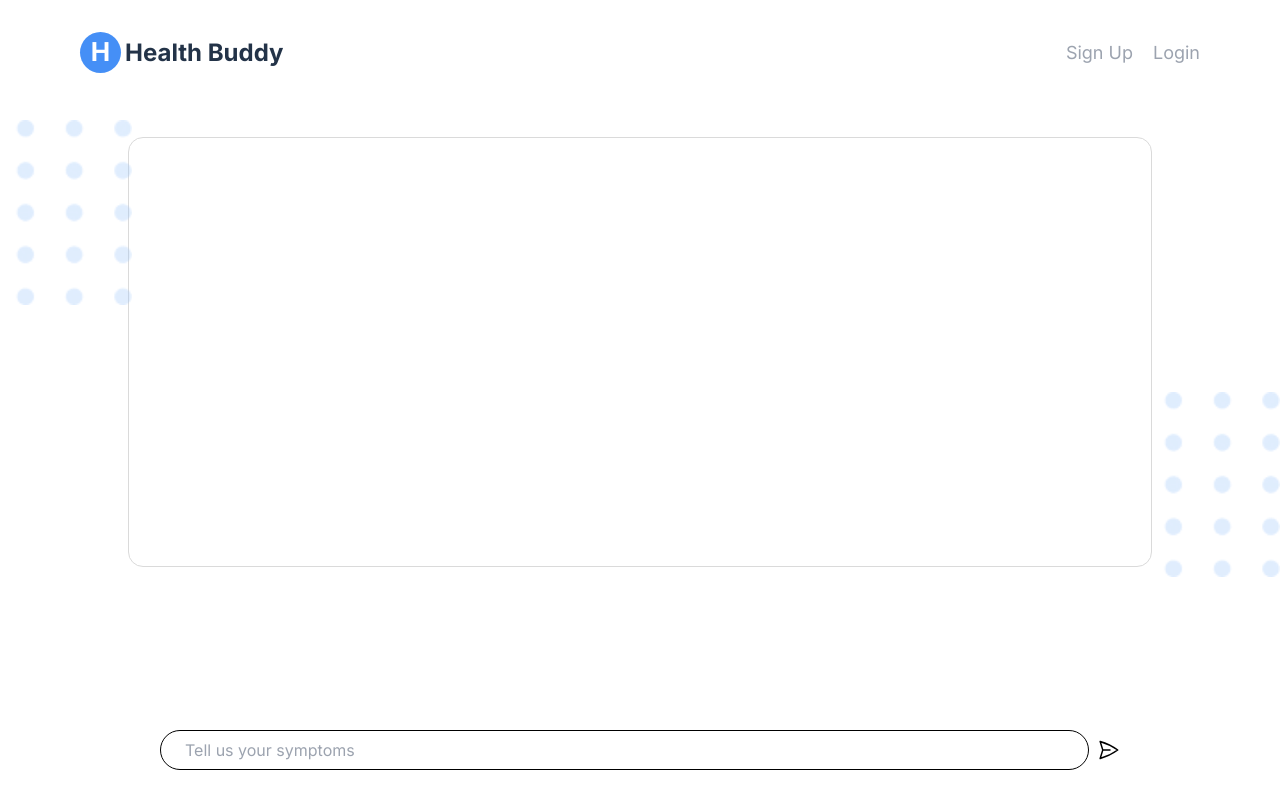
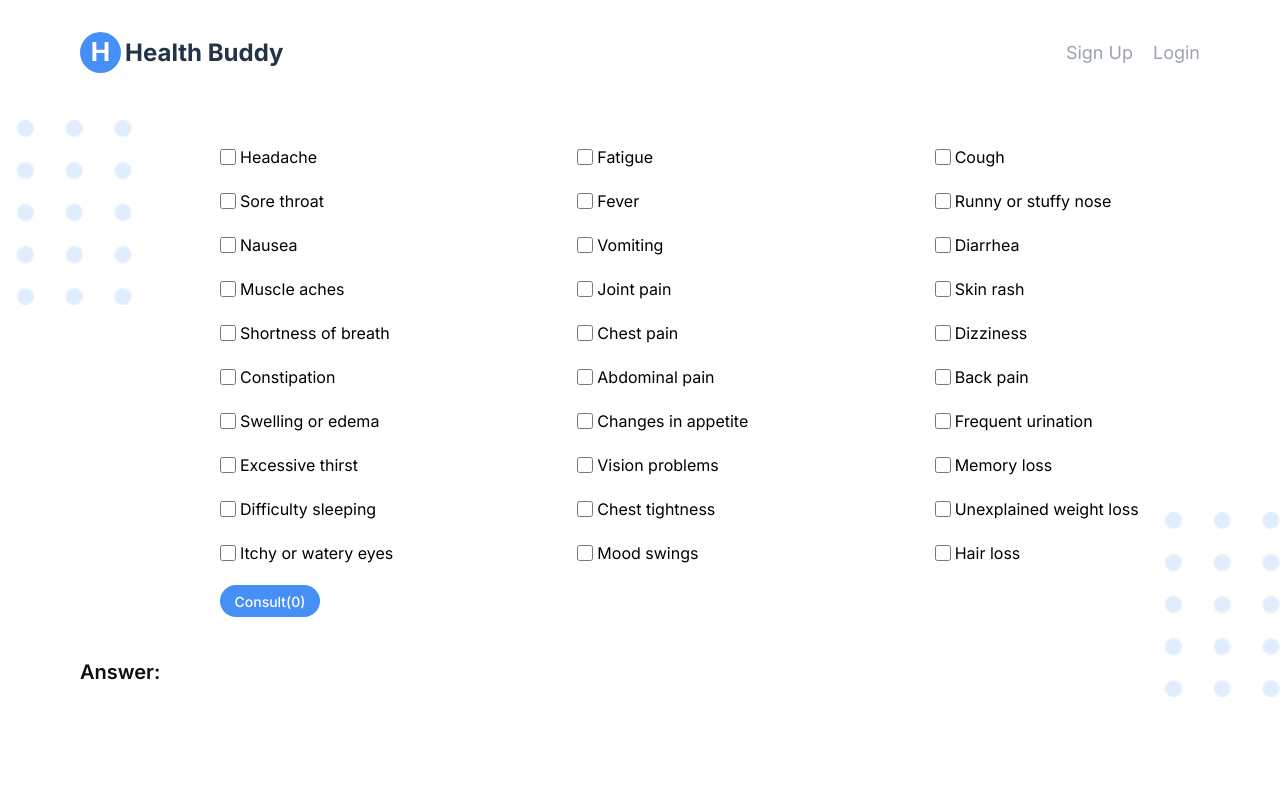
Before and after one commit to arghyajitdas22/health-app-project, a Next.js app: page /aicheckup in a window 1280 px wide. Built offline with nearby package versions, Linux system fonts and the light colour scheme; no server answers.

Commit message:
ai checkbot done

```diff
--- a/app/aicheckup/components/chat section/ChatSec.tsx
+++ b/app/aicheckup/components/chat section/ChatSec.tsx
@@ -1,22 +1,112 @@
+"use client";
 import * as React from "react";
-import SendIcon from "./SendIcon";
+import { toast } from "react-hot-toast";
 
 interface IChatSecProps {}
 
 const ChatSec: React.FunctionComponent<IChatSecProps> = (props) => {
+  const [selectedSymptoms, setSelectedSymtoms] = React.useState([]);
+  const [specialization, setSpecialization] = React.useState("");
+  const [isLoading, setIsLoading] = React.useState(false);
+
+  const handleClick = (symptom: string) => {
+    if (selectedSymptoms.includes(symptom)) {
+      setSelectedSymtoms(selectedSymptoms.filter((item) => item != symptom));
+    } else {
+      setSelectedSymtoms([...selectedSymptoms, symptom]);
+    }
+  };
+
+  const handleSend = async () => {
+    let newString =
+      "Can you please give me an one word answer of which specialist doctor i should refer to according to my symptoms which are";
+    if (selectedSymptoms.length === 0) {
+      setSpecialization("No Symptoms selected");
+      return;
+    }
+
+    for (let index = 0; index < selectedSymptoms.length; index++) {
+      newString += selectedSymptoms[index];
+    }
+    console.log(newString);
+
+    setIsLoading(true);
+
+    const response = await fetch("/api/generate-answer", {
+      method: "POST",
+      headers: {
+        "Content-Type": "application/json",
+      },
+      body: JSON.stringify({
+        prompt: newString,
+      }),
+    }).then((response) => response.json());
+    setSpecialization(response.text);
+    setIsLoading(false);
+  };
+
   return (
     <>
-      <div className="w-full max-w-[80%] mx-auto border border-[#dadada] min-h-[430px] max-h-[430px] rounded-[15px] overflow-y-auto mt-8"></div>
-      <div className="fixed bottom-[30px] px-40 flex items-center w-full gap-2">
-        <input
-          type="text"
-          className="border border-black focus:border-blue-500 focus:ring-blue-500 focus:outline-none rounded-[100px] min-h-[40px] h-auto w-full px-6"
-          placeholder="Tell us your symptoms"
-        />
-        <SendIcon />
+      <div className="pl-[220px] mt-10 grid grid-cols-3 gap-x-3 gap-y-5">
+        {symptoms.map((symptom) => (
+          <div key={symptom} className="flex gap-1 items-center">
+            <input
+              type="checkbox"
+              id={symptom}
+              value={symptom}
+              className="cursor-pointer w-4 h-4 rounded-md"
+              onClick={() => handleClick(symptom)}
+            />
+            <label htmlFor={symptom}>{symptom}</label>
+          </div>
+        ))}
+
+        <button
+          disabled={isLoading}
+          onClick={handleSend}
+          className="w-[100px] h-[32px] bg-[#458ff6] rounded-[3.4375rem] text-center text-[#fff] text-[14px] font-medium"
+        >
+          Consult({selectedSymptoms.length})
+        </button>
       </div>
+      <p className="text-[#0e0e0e] font-semibold text-[20px] mt-10 px-20">
+        Answer: {isLoading ? "Loading..." : specialization}
+      </p>
     </>
   );
 };
 
+const symptoms = [
+  " Headache",
+  " Fatigue",
+  " Cough",
+  " Sore throat",
+  " Fever",
+  " Runny or stuffy nose",
+  " Nausea",
+  " Vomiting",
+  " Diarrhea",
+  " Muscle aches",
+  " Joint pain",
+  " Skin rash",
+  " Shortness of breath",
+  " Chest pain",
+  " Dizziness",
+  " Constipation",
+  " Abdominal pain",
+  " Back pain",
+  " Swelling or edema",
+  " Changes in appetite",
+  " Frequent urination",
+  " Excessive thirst",
+  " Vision problems",
+  " Memory loss",
+  " Difficulty sleeping",
+  " Chest tightness",
+  " Unexplained weight loss",
+  " Itchy or watery eyes",
+  " Mood swings",
+  " Hair loss",
+];
+
 export default ChatSec;
--- /dev/null
+++ b/app/ambulance/page.tsx
@@ -0,0 +1,14 @@
+import getCurrentUser from "../actions/getCurrentUser";
+import MapComponent from "../components/map/MapComponent";
+import Navbar from "../components/navbar/Navbar";
+
+export default async function Ambulance() {
+  const currentUser = await getCurrentUser();
+
+  return (
+    <div className="relative pb-10">
+      <Navbar page="ambulance" currentUser={currentUser} />
+      <MapComponent />
+    </div>
+  );
+}
--- a/app/components/map/MapComponent.tsx
+++ b/app/components/map/MapComponent.tsx
@@ -1,3 +1,4 @@
+"use client";
 import { useState, useEffect } from "react";
 import {
   GoogleMap,
@@ -38,7 +39,8 @@ const MapComponent = () => {
   const [rotation, setRotation] = useState(0);
 
   const { isLoaded, loadError } = useLoadScript({
-    googleMapsApiKey: "AIzaSyDSvqFVfMDtPftyvZJMrEYeqF5R5dXc6nE",
+    googleMapsApiKey:
+      process.env.NEXT_PUBLIC_GOOGLE_MAPS_API_KEY || "undefined",
   });
 
   useEffect(() => {
--- a/app/components/modals/RegisterModal.tsx
+++ b/app/components/modals/RegisterModal.tsx
@@ -1,7 +1,6 @@
 "use client";
 import * as React from "react";
 import axios from "axios";
-import { AiFillGithub } from "react-icons/ai";
 import { FcGoogle } from "react-icons/fc";
 import { FieldValues, SubmitHandler, useForm } from "react-hook-form";
 
--- a/app/components/navbar/Navbar.tsx
+++ b/app/components/navbar/Navbar.tsx
@@ -34,14 +34,14 @@ const Navbar: React.FunctionComponent<INavbarProps> = ({
               <NavBtn onPage={page === "home" ? true : false} title="Home" />
             </Link>
             {/* Find a doctor */}
-            <Link href={"/"}>
+            <Link href={"/doctors"}>
               <NavBtn
                 onPage={page === "doctors" ? true : false}
                 title="Find a doctor"
               />
             </Link>
             {/* Book Ambulance */}
-            <Link href={"/"}>
+            <Link href={"/ambulance"}>
               <NavBtn
                 onPage={page === "ambulance" ? true : false}
                 title="Book an ambulance"
--- /dev/null
+++ b/app/doctors/page.tsx
@@ -0,0 +1,12 @@
+import getCurrentUser from "../actions/getCurrentUser";
+import Navbar from "../components/navbar/Navbar";
+
+export default async function Doctors() {
+  const currentUser = await getCurrentUser();
+
+  return (
+    <div className="relative pb-10">
+      <Navbar page="doctors" currentUser={currentUser} />
+    </div>
+  );
+}
--- a/package.json
+++ b/package.json
@@ -22,11 +22,13 @@
     "eslint-config-next": "13.4.7",
     "next": "13.4.7",
     "next-auth": "^4.22.1",
+    "openai": "^3.3.0",
     "react": "18.2.0",
     "react-dom": "18.2.0",
     "react-hook-form": "^7.45.1",
     "react-hot-toast": "^2.4.1",
     "react-icons": "^4.10.1",
+    "react-usestateref": "^1.0.8",
     "typescript": "5.1.6",
     "zustand": "^4.3.8"
   },
--- a/pages/ambulance/index.tsx
+++ /dev/null
@@ -1,29 +0,0 @@
-import MapComponent from "../../app/components/map/MapComponent";
-
-export default function Ambulance() {
-  return (
-    <div
-      style={{
-        display: "flex",
-        flexDirection: "column",
-        // alignItems: "center",
-        justifyContent: "center",
-      }}
-    >
-      <h1 style={{}}>
-        <span style={{ color: "red" }}>Emergency</span> Services For Ambulance
-      </h1>
-      <div style={{ display: "flex", flexDirection: "row" }}>
-        <div style={{ flex: 1 }}>
-          <div>
-            <label>Enter your location</label>
-            <input type="text" />
-          </div>
-        </div>
-        <div style={{ flex: 1 }}>
-          <MapComponent />
-        </div>
-      </div>
-    </div>
-  );
-}
--- /dev/null
+++ b/pages/api/generate-answer.ts
@@ -0,0 +1,45 @@
+import type { NextApiRequest, NextApiResponse } from "next";
+import { Configuration, OpenAIApi } from "openai";
+
+type ResponseData = {
+  text: string;
+};
+
+interface GenerateNextApiRequest extends NextApiRequest {
+  body: {
+    prompt: string;
+  };
+}
+
+const configuration = new Configuration({
+  apiKey: process.env.OPENAI_API_KEY,
+});
+const openai = new OpenAIApi(configuration);
+
+export default async function handler(
+  req: GenerateNextApiRequest,
+  res: NextApiResponse<ResponseData>
+) {
+  const prompt = req.body.prompt;
+
+  if (!prompt || prompt == "") {
+    return new Response("Send prompt data", { status: 400 });
+  }
+
+  const completion = await openai.createChatCompletion({
+    model: "gpt-3.5-turbo",
+    messages: [
+      {
+        role: "user",
+        content: `${prompt}`,
+      },
+      {
+        role: "user",
+        content: "the answer should be of one word",
+      },
+    ],
+  });
+
+  const responseText = completion.data.choices[0].message?.content;
+  res.status(200).json({ text: responseText });
+}
```
Also changed, not shown: 1 other file (tests, documents, lock files or other folders).
